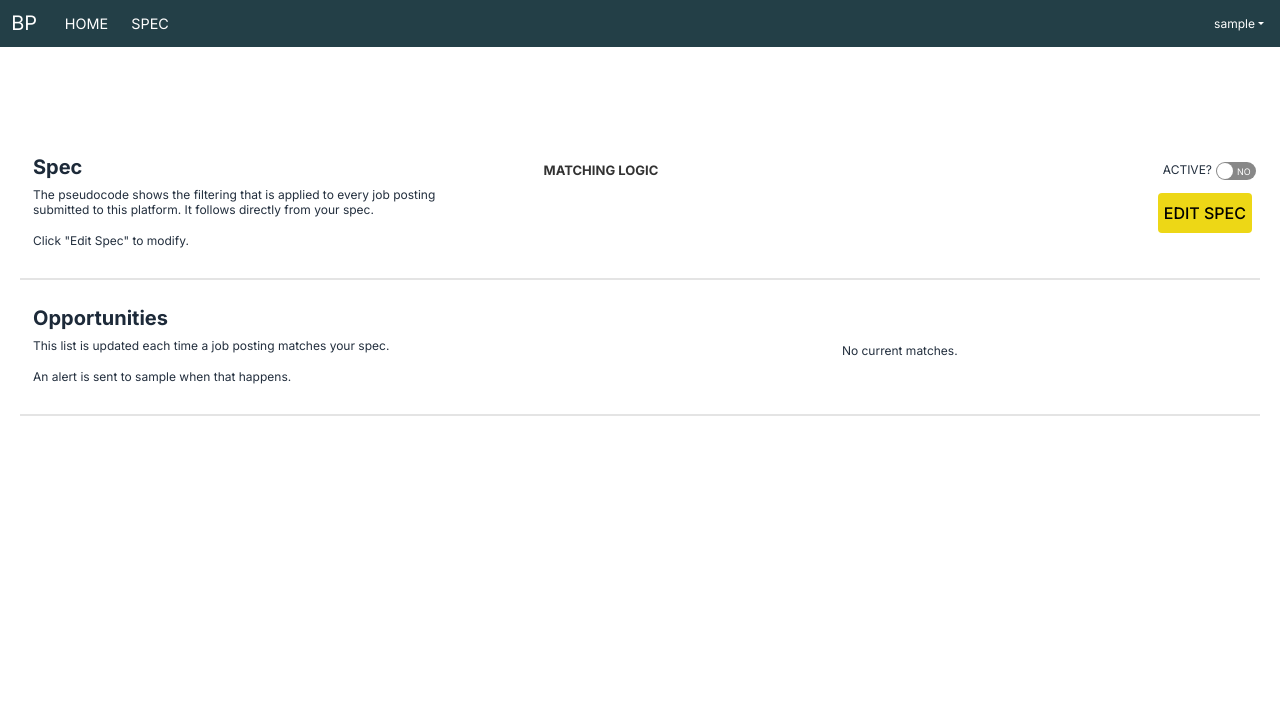
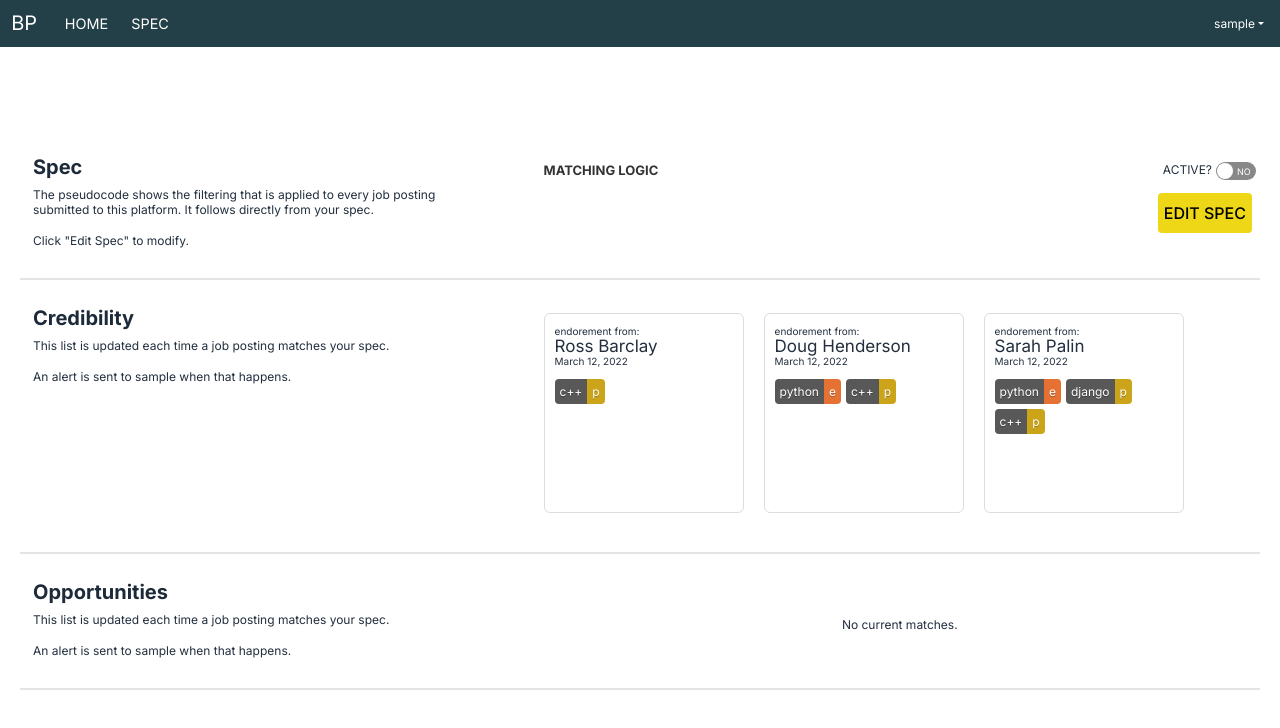
Before and after one commit to tammer/bootstrap-practice, a React (Create React App) app: page /home in a window 1280 px wide. Shown: the top 728 px of the page. Built offline with nearby package versions, Linux system fonts and the light colour scheme; no server answers; sample sign-in values are in the browser's storage.

Commit message:
seems I never checked this in.

```diff
--- a/src/pages/home.jsx
+++ b/src/pages/home.jsx
@@ -5,6 +5,7 @@ import { useNavigate } from "react-router-dom";
 import { formFromServer, formToServer } from "../helpers/helpers";
 import { useState, useEffect } from "react";
 import { Modal } from "../components/Modal";
+import { Endorsement } from "../components/Endorsement";
 
 const Home = () => {
   const [formState, setFormState] = useState(null);
@@ -68,6 +69,40 @@ const Home = () => {
               </div>
             </div>
           </div>
+
+          <div className="right-panel">
+            <div className="left-subpanel">
+              <h1>Credibility</h1>
+              <p>
+                This list is updated each time a job posting matches your spec.
+              </p>
+              <p>
+                An alert is sent to {localStorage.getItem("userName")} when that
+                happens.
+              </p>
+            </div>
+            <div className="right-subpanel">
+              <div className="attribute-section">
+                <Endorsement who="Ross Barclay" skills={[["c++", "p"]]} />
+                <Endorsement
+                  who="Doug Henderson"
+                  skills={[
+                    ["python", "e"],
+                    ["c++", "p"],
+                  ]}
+                />
+                <Endorsement
+                  who="Sarah Palin"
+                  skills={[
+                    ["python", "e"],
+                    ["django", "p"],
+                    ["c++", "p"],
+                  ]}
+                />
+              </div>
+            </div>
+          </div>
+
           <div className="right-panel">
             <div className="left-subpanel">
               <h1>Opportunities</h1>
```
